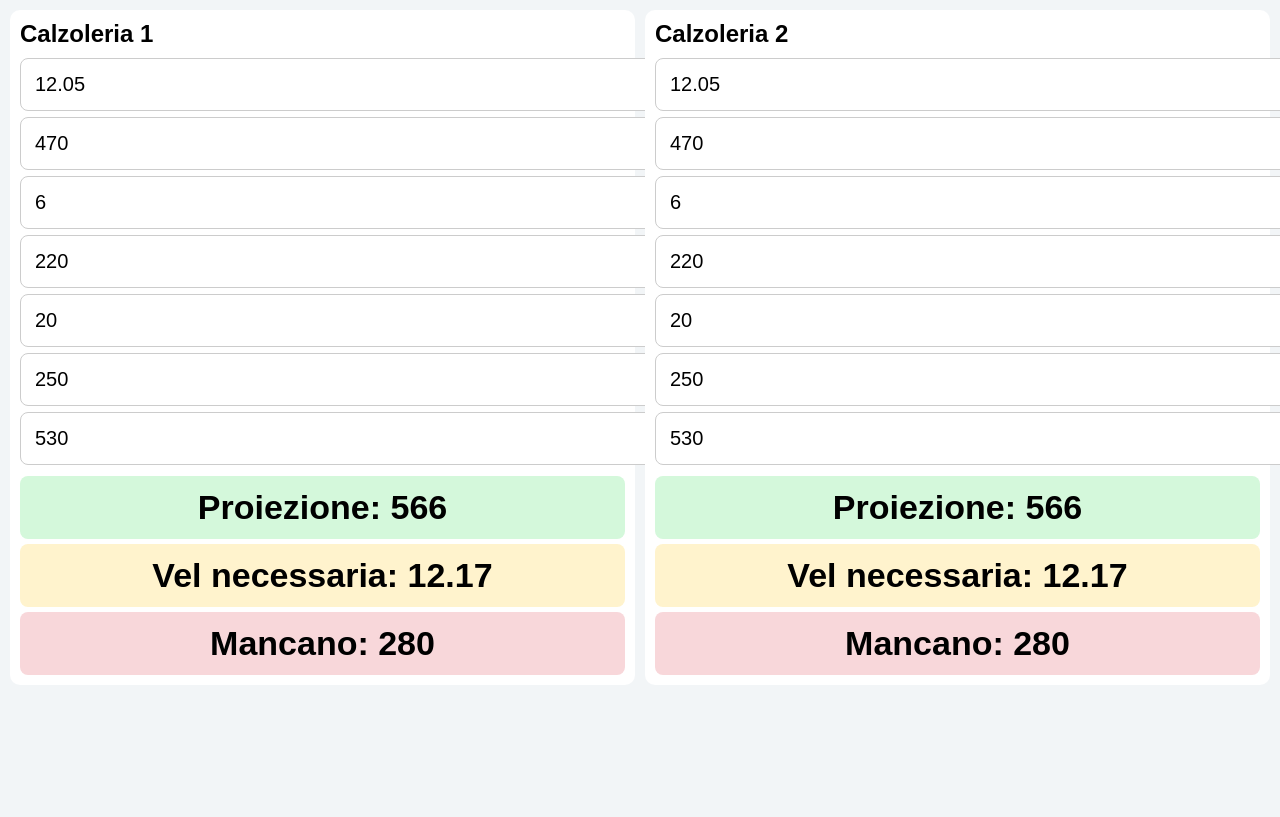
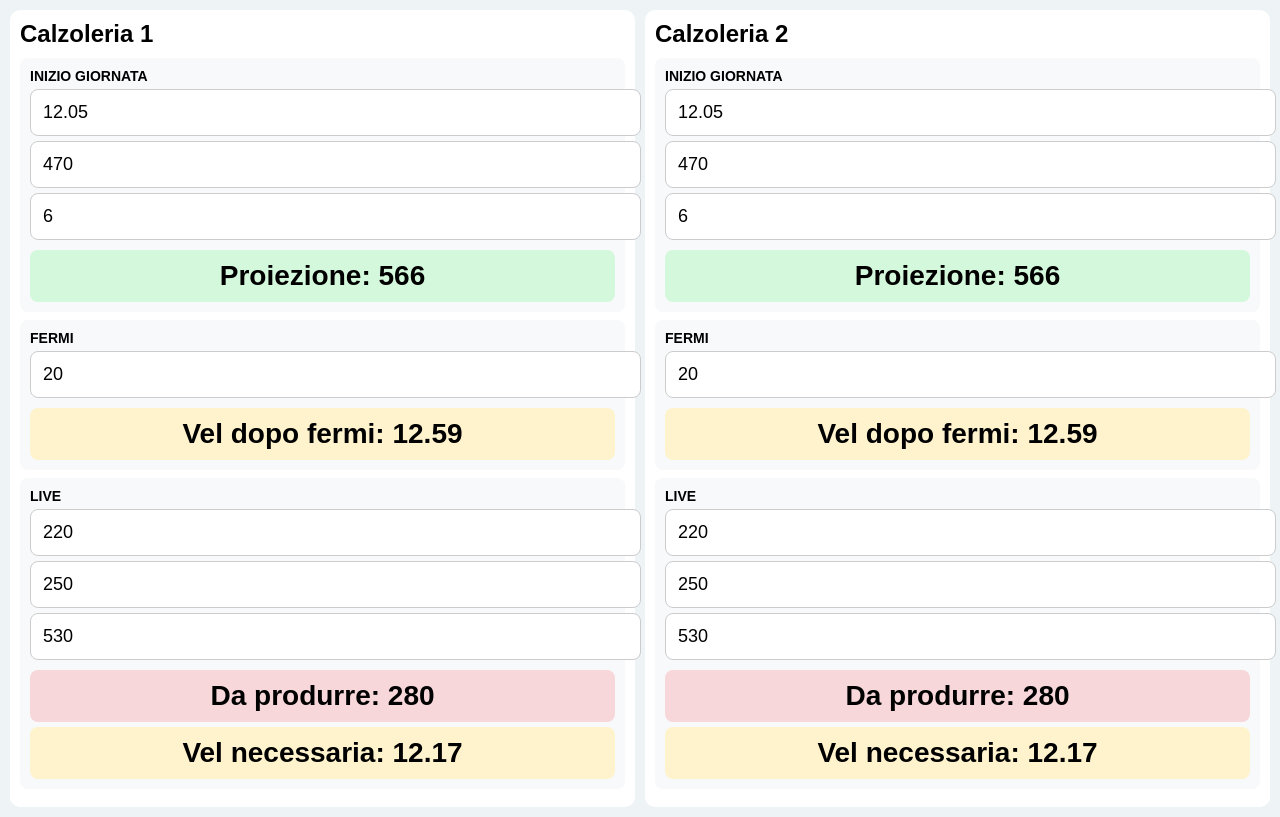
Before and after one commit to appvalsl/VSL-VELOCITA-APP, a plain HTML site: page index.html in a window 1280 px wide. Drawn offline with Linux system fonts and the light colour scheme.

Commit message:
Update index.html

```diff
--- a/index.html
+++ b/index.html
@@ -3,20 +3,77 @@
 <head>
 <meta charset="UTF-8">
 <meta name="viewport" content="width=device-width, initial-scale=1.0">
-<title>Produzione</title>
+
+<title>Dashboard Produzione</title>
 
 <style>
-body{font-family:Arial;margin:0;background:#f2f5f7}
-.container{padding:10px}
-.grid{display:grid;grid-template-columns:1fr 1fr;gap:10px}
-.panel{background:white;padding:10px;border-radius:10px}
-h2{margin:0 0 10px 0}
-input{width:100%;padding:14px;font-size:20px;margin-bottom:6px;border-radius:8px;border:1px solid #ccc}
-.big{font-size:34px;font-weight:bold;text-align:center;padding:12px;margin-top:5px;border-radius:8px}
-.green{background:#d4f8db}
-.yellow{background:#fff3cd}
-.red{background:#f8d7da}
-@media(max-width:700px){.grid{grid-template-columns:1fr}}
+body {
+  font-family: Arial;
+  margin:0;
+  background:#eef3f5;
+}
+
+.container {
+  padding:10px;
+}
+
+.grid {
+  display:grid;
+  grid-template-columns:1fr 1fr;
+  gap:10px;
+}
+
+.panel {
+  background:white;
+  padding:10px;
+  border-radius:10px;
+}
+
+h2 {
+  margin:0 0 10px 0;
+}
+
+/* SEZIONI */
+.section {
+  background:#f7f9fa;
+  padding:10px;
+  border-radius:8px;
+  margin-bottom:8px;
+}
+
+.title {
+  font-size:14px;
+  font-weight:bold;
+  margin-bottom:5px;
+}
+
+/* INPUT */
+input {
+  width:100%;
+  padding:12px;
+  font-size:18px;
+  margin-bottom:5px;
+  border-radius:8px;
+  border:1px solid #ccc;
+}
+
+/* OUTPUT */
+.big {
+  font-size:28px;
+  font-weight:bold;
+  text-align:center;
+  padding:10px;
+  margin-top:5px;
+  border-radius:8px;
+}
+
+.green { background:#d4f8db }
+.yellow { background:#fff3cd }
+.red { background:#f8d7da }
+
+@media(max-width:700px){
+  .grid { grid-template-columns:1fr; }
+}
 </style>
 
 </head>
@@ -31,19 +88,29 @@ input{width:100%;padding:14px;font-size:20px;margin-bottom:6px;border-radius:8px
 <div class="panel">
 <h2>Calzoleria 1</h2>
 
-<input id="v1" type="number" placeholder="Velocità iniziale" value="12.05">
-<input id="m1" type="number" placeholder="Minuti totali" value="470">
+<div class="section">
+<div class="title">INIZIO GIORNATA</div>
+<input id="v1" type="number" placeholder="Velocità" value="12.05">
+<input id="m1" type="number" placeholder="Minuti" value="470">
 <input id="p1" type="number" placeholder="Paia/carrello" value="6">
+<div class="big green" id="proj1"></div>
+</div>
 
+<div class="section">
+<div class="title">FERMI</div>
+<input id="f1" type="number" placeholder="Minuti fermi" value="20">
+<div class="big yellow" id="velPost1"></div>
+</div>
+
+<div class="section">
+<div class="title">LIVE</div>
 <input id="t1" type="number" placeholder="Minuti trascorsi" value="220">
-<input id="f1" type="number" placeholder="Fermi" value="20">
-
 <input id="pr1" type="number" placeholder="Prodotto" value="250">
 <input id="o1" type="number" placeholder="Obiettivo" value="530">
 
-<div class="big green" id="proj1"></div>
+<div class="big red" id="da1"></div>
 <div class="big yellow" id="vel1"></div>
-<div class="big red" id="da1"></div>
+</div>
 
 </div>
 
@@ -51,19 +118,29 @@ input{width:100%;padding:14px;font-size:20px;margin-bottom:6px;border-radius:8px
 <div class="panel">
 <h2>Calzoleria 2</h2>
 
+<div class="section">
+<div class="title">INIZIO GIORNATA</div>
 <input id="v2" type="number" value="12.05">
 <input id="m2" type="number" value="470">
 <input id="p2" type="number" value="6">
+<div class="big green" id="proj2"></div>
+</div>
 
+<div class="section">
+<div class="title">FERMI</div>
+<input id="f2" type="number" value="20">
+<div class="big yellow" id="velPost2"></div>
+</div>
+
+<div class="section">
+<div class="title">LIVE</div>
 <input id="t2" type="number" value="220">
-<input id="f2" type="number" value="20">
-
 <input id="pr2" type="number" value="250">
 <input id="o2" type="number" value="530">
 
-<div class="big green" id="proj2"></div>
+<div class="big red" id="da2"></div>
 <div class="big yellow" id="vel2"></div>
-<div class="big red" id="da2"></div>
+</div>
 
 </div>
 
@@ -71,43 +148,52 @@ input{width:100%;padding:14px;font-size:20px;margin-bottom:6px;border-radius:8px
 </div>
 
 <script>
+
 function calc(id){
 
 let v=+document.getElementById("v"+id).value||0;
 let m=+document.getElementById("m"+id).value||0;
 let p=+document.getElementById("p"+id).value||1;
 
-let t=+document.getElementById("t"+id).value||0;
 let f=+document.getElementById("f"+id).value||0;
 
+let t=+document.getElementById("t"+id).value||0;
 let pr=+document.getElementById("pr"+id).value||0;
 let o=+document.getElementById("o"+id).value||0;
 
-// PROIEZIONE
+/* PROIEZIONE */
 let proj=v*(m/60)*p;
 
-// DA PRODURRE
-let da=o-pr;
-
-// MINUTI RESIDUI
-let minRes=m-t-f;
-
-// VELOCITA NECESSARIA
-let vel=0;
-if(minRes>0){
-vel=da/((minRes/60)*p);
+/* FERMI → velocità aggiornamento */
+let minEff=m-f;
+let velPost=0;
+if(minEff>0){
+  velPost=proj/((minEff/60)*p);
 }
 
+/* LIVE */
+let da=o-pr;
+let minResidui=m-t-f;
+
+let velNec=0;
+if(minResidui>0){
+  velNec=da/((minResidui/60)*p);
+}
+
+/* OUTPUT */
 document.getElementById("proj"+id).innerText="Proiezione: "+proj.toFixed(0);
-document.getElementById("vel"+id).innerText="Vel necessaria: "+vel.toFixed(2);
-document.getElementById("da"+id).innerText="Mancano: "+da;
+document.getElementById("velPost"+id).innerText="Vel dopo fermi: "+velPost.toFixed(2);
+document.getElementById("da"+id).innerText="Da produrre: "+da;
+document.getElementById("vel"+id).innerText="Vel necessaria: "+velNec.toFixed(2);
+
 }
 
 document.querySelectorAll("input").forEach(i=>{
-i.addEventListener("input",()=>{calc(1);calc(2)})
-});
+  i.addEventListener("input",()=>{calc(1);calc(2)})
+})
 
 calc(1);calc(2);
+
 </script>
 
 </body>
```
